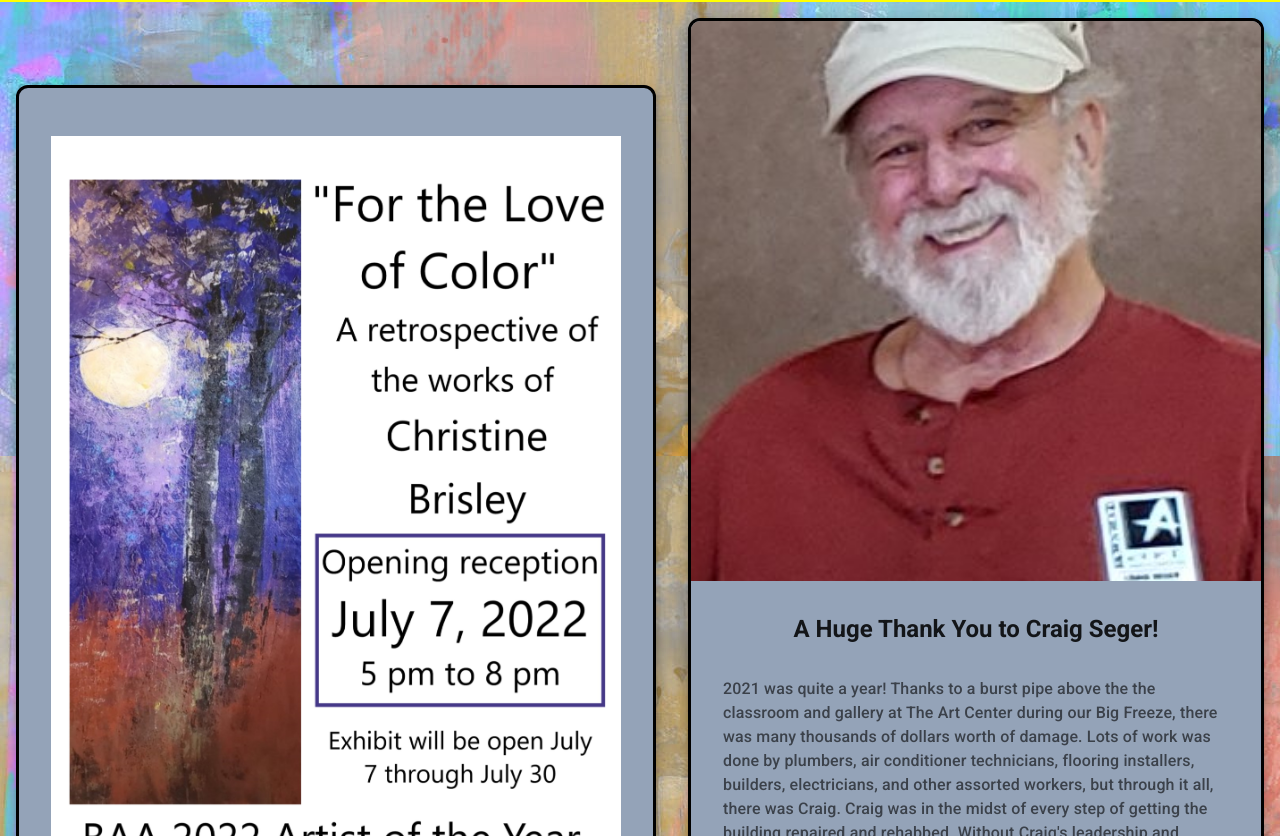
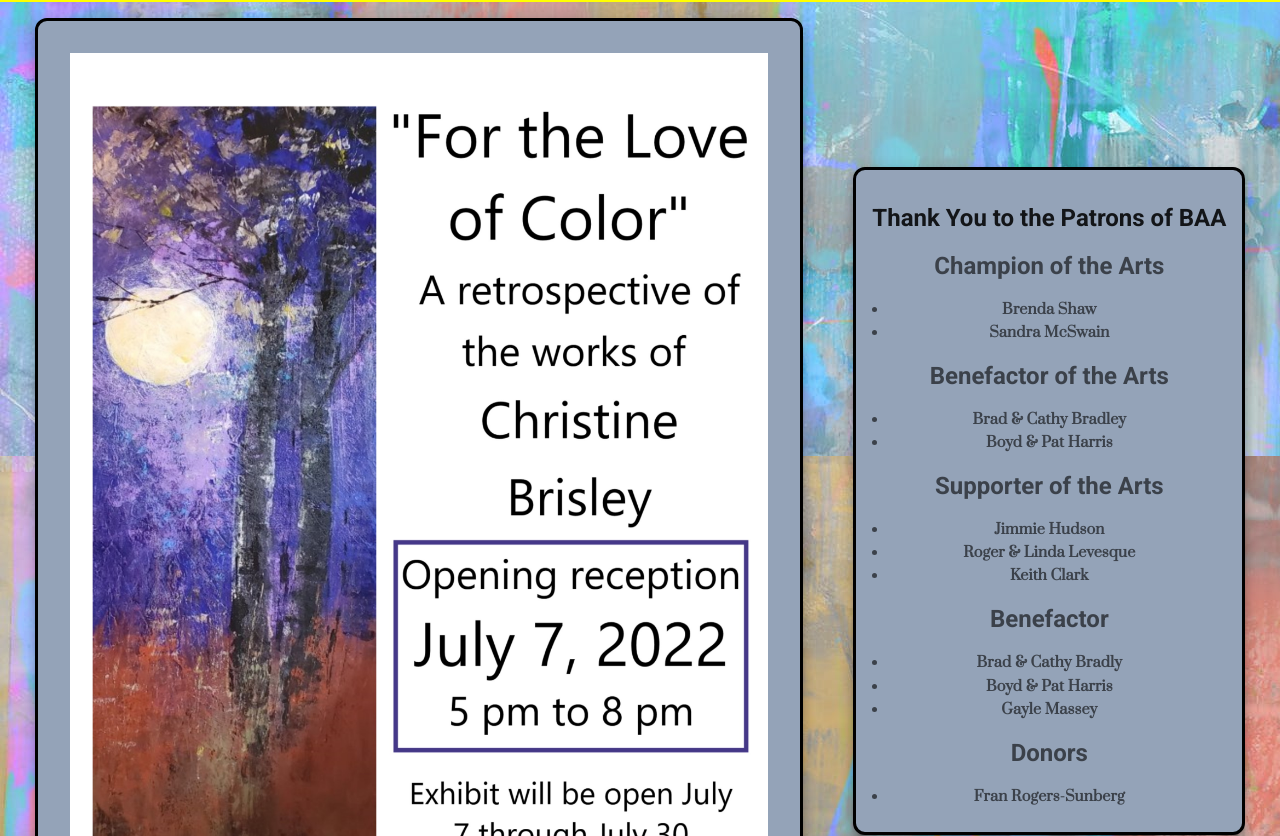
Before and after one commit to Jonathan-Day-Dev/bwd-art, a React (Create React App) app: page / in a window 1280 px wide. Shown: the part 844-1680 px from the top of the page. Built offline with nearby package versions, Linux system fonts and the light colour scheme.

Commit message:
add thanks component

```diff
--- a/src/App.js
+++ b/src/App.js
@@ -18,10 +18,11 @@ import Contact from "./components/Contact/Contact";
 import Classes from "./components/OnlineClasses/Classes";
 import MemberArt from "./components/MemberArt/MemberArt";
 import Event from "./components/Event/Event";
-import Daniel from "./components/Daniel/Daniel";
+import Craig from "./components/Craig/Craig";
 import Board from "./components/Board/Board";
 import Programs from "./components/Event/Programs";
 import History from "./components/History/History";
+import Thanks from "./components/Thanks/Thanks";
 
 const App = () => {
   return (
@@ -36,14 +37,15 @@ const App = () => {
               <Fragment>
                 <Box sx={{
                   display: "flex",
-                  flexDirection: { xs: "column", lg: "row"},
+                  flexDirection: "row",
+                  flexWrap: "wrap",
                   justifyContent: "space-evenly",
                   alignItems: "center",
                 }}>
                   <Board />
-                  <Daniel />
+                  <Thanks />
+                  <Craig />
                 </Box>
-                {/* <Features /> */}
               </Fragment>
             }
           />
--- /dev/null
+++ b/src/components/Thanks/Thanks.js
@@ -0,0 +1,37 @@
+import CustomCard from "../UI/CustomCard";
+import { Typography } from "@mui/material";
+
+const Thanks = (props) => {
+  return (
+    <CustomCard
+      maxWth={{ xs: "80%", sm: "60%", md: "45%" }}
+      title="Thank You to the Patrons of BAA"
+      body={
+        <div>
+            <Typography variant="h5">Champion of the Arts</Typography>
+            <Typography variant="h6">Brenda Shaw</Typography>
+            <Typography variant="h6">Sandra McSwain</Typography>
+
+          <Typography variant="h5">Benefactor of the Arts</Typography>
+          <Typography variant="h6">Brad &amp; Cathy Bradley</Typography>
+          <Typography variant="h6">Boyd &amp; Pat Harris</Typography>
+
+          <Typography variant="h5">Supporter of the Arts</Typography>
+          <Typography variant="h6">Jimmie Hudson</Typography>
+          <Typography variant="h6">Roger &amp; Linda Levesque</Typography>
+          <Typography variant="h6">Keith Clark</Typography>
+
+          <Typography variant="h5">Benefactor</Typography>
+          <Typography variant="h6">Brad &amp; Cathy Bradly</Typography>
+          <Typography variant="h6">Boyd &amp; Pat Harris</Typography>
+          <Typography variant="h6">Gayle Massey</Typography>
+
+          <Typography variant="h5">Donors</Typography>
+          <Typography variant="h6">Fran Rogers-Sunberg</Typography>
+        </div>
+      }
+    />
+  );
+};
+
+export default Thanks;
--- a/src/components/UI/Theme.js
+++ b/src/components/UI/Theme.js
@@ -58,13 +58,15 @@ const Theme = createTheme({
     h5: {
       textAlign: "center",
       fontWeight: 600,
-      marginBottom: "2rem",
+      marginBottom: "1rem",
       marginTop: "1rem"
     },
     h6: {
       fontWeight: 600,
-      fontSize: 20,
-      fontFamily: 'Prata'
+      fontSize: "0.9rem",
+      fontFamily: 'Prata',
+      textAlign: "center",
+      display: "list-item"
     },
     p: {
       marginBottom: "1rem"
@@ -82,6 +84,9 @@ const Theme = createTheme({
     },
     social: {
       fontSize: "36px"
+    },
+    li: {
+      textAlign: "center"
     }
   },
 });
```
Also changed, not shown: src/components/Craig/Craig.js (renamed from src/components/Daniel/Daniel.js).
